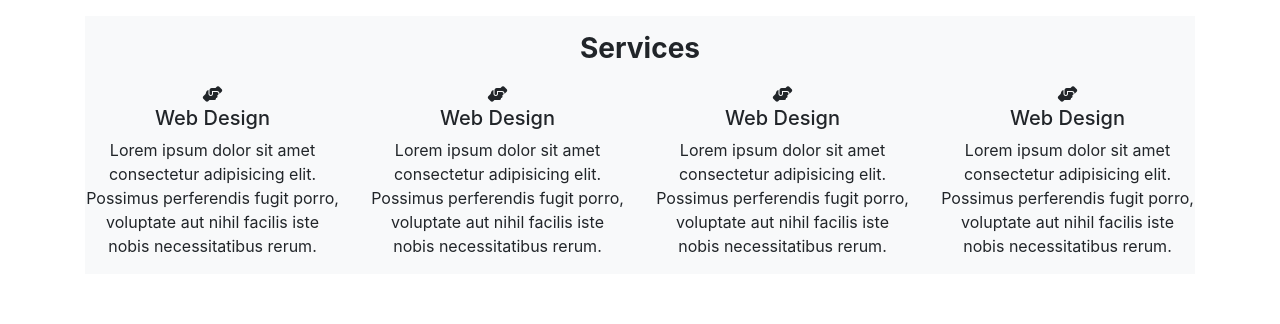
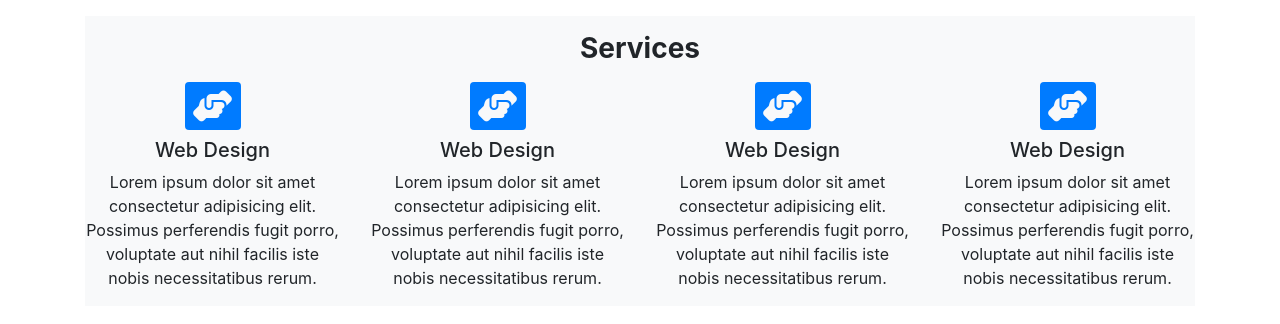
Before and after one commit to amin-babu/BootStrap-Project, a plain HTML site: page index.html in a window 1280 px wide. Shown: the part 104-428 px from the top of the page. Drawn offline with nearby package versions, Linux system fonts and the light colour scheme.

Commit message:
icon designed£

```diff
--- a/index.html
+++ b/index.html
@@ -24,24 +24,24 @@
           <div class="title text-center mb-3">
             <h3 class="font-weight-bolder">Services</h3>
           </div>
-          <div class="row text-left text-md-center">
+          <div class="row text-left text-lg-center">
             <div class="col-lg-3 col-md-6">
-              <i class="fas fa-hands-helping"></i>
+              <i class="fas bg-primary p-2 fa-2x text-light mb-2 rounded fa-hands-helping"></i>
               <h5>Web Design</h5>
               <p class="">Lorem ipsum dolor sit amet consectetur adipisicing elit. Possimus perferendis fugit porro, voluptate aut nihil facilis iste nobis necessitatibus rerum.</p>
             </div>
             <div class="col-lg-3 col-md-6">
-              <i class="fas fa-hands-helping"></i>
+              <i class="bg-primary p-2 fa-2x text-light mb-2 rounded fas fa-hands-helping"></i>
               <h5>Web Design</h5>
               <p>Lorem ipsum dolor sit amet consectetur adipisicing elit. Possimus perferendis fugit porro, voluptate aut nihil facilis iste nobis necessitatibus rerum.</p>
             </div>
             <div class="col-lg-3 col-md-6">
-              <i class="fas fa-hands-helping"></i>
+              <i class="bg-primary p-2 fa-2x text-light mb-2 rounded fas fa-hands-helping"></i>
               <h5>Web Design</h5>
               <p>Lorem ipsum dolor sit amet consectetur adipisicing elit. Possimus perferendis fugit porro, voluptate aut nihil facilis iste nobis necessitatibus rerum.</p>
             </div>
             <div class="col-lg-3 col-md-6">
-              <i class="fas fa-hands-helping"></i>
+              <i class="bg-primary p-2 fa-2x text-light mb-2 rounded fas fa-hands-helping"></i>
               <h5>Web Design</h5>
               <p>Lorem ipsum dolor sit amet consectetur adipisicing elit. Possimus perferendis fugit porro, voluptate aut nihil facilis iste nobis necessitatibus rerum.</p>
             </div>
```
